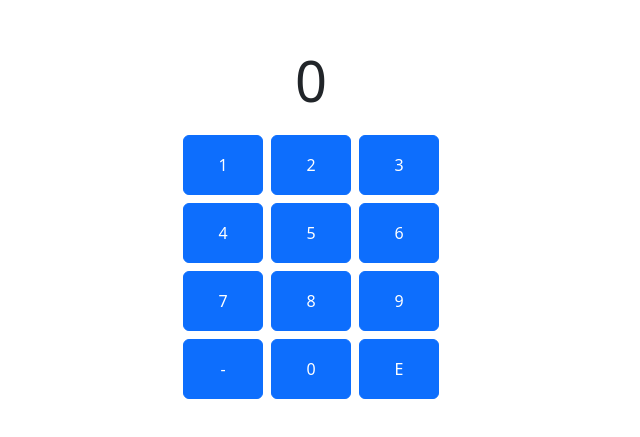
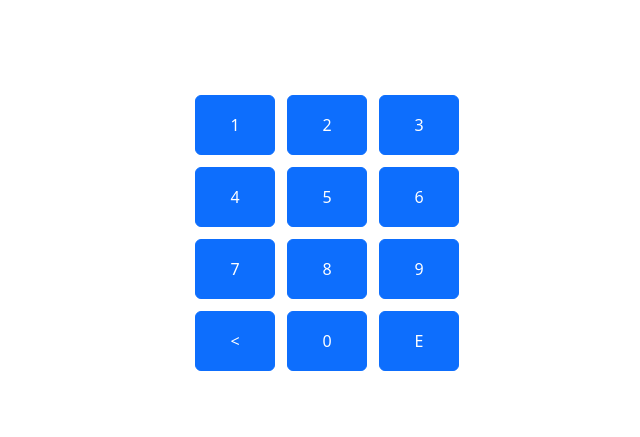
Before and after one commit to senisyom/homework-67, a React (Vite) app: page / in a window 1280 px wide. Shown: the part 175-612 px from the top of the page, without its empty margins (329-969 px from the left). Built offline with nearby package versions, Linux system fonts and the light colour scheme.

Commit message:
Added logic to add numbers

```diff
--- a/src/containers/PasswordLock/CounterSlice.ts
+++ b/src/containers/PasswordLock/CounterSlice.ts
@@ -1,30 +1,33 @@
-import { createSlice, PayloadAction } from "@reduxjs/toolkit";
+import { createSlice, current, PayloadAction } from "@reduxjs/toolkit";
 
-interface CounterState {
-  value: number;
+export interface INumbers {
+  values: string
+}
+
+interface CounterState extends INumbers {
+  currentValue: string;
 }
 
 const initialState: CounterState = {
-  value: 0,
+  values: '',
+  currentValue: '',
 };
-
 
 export const CounterSlice = createSlice({
   name: "counter",
   initialState,
   reducers: {
-    addNumber: (state) => {
-      state.value += state.value;
+    pickOneNumber: (state, action: PayloadAction<string>) => {
+      if (state.currentValue.length < 4) {
+        state.currentValue += action.payload;
+      }
     },
-    deleteNumber: (state) => {
-      state.value -= 1;
-    },
-    increaseByNumber: (state, action: PayloadAction<number>) => {
-      state.value += action.payload;
+
+    deleteOneNumber: (state) => {
+      state.currentValue = state.currentValue.slice(0, -1);
     },
   },
 });
 
 export const counterReducer = CounterSlice.reducer;
-
-export const { addNumber, deleteNumber, increaseByNumber } = CounterSlice.actions;
+export const { pickOneNumber, deleteOneNumber } = CounterSlice.actions;
--- a/src/containers/PasswordLock/PasswordLock.tsx
+++ b/src/containers/PasswordLock/PasswordLock.tsx
@@ -1,24 +1,21 @@
 import { useDispatch, useSelector } from "react-redux";
-import { deleteNumber, increaseByNumber } from "./CounterSlice";
-import { RootState } from "@reduxjs/toolkit/query";
+import { pickOneNumber, deleteOneNumber } from "./CounterSlice";
+
+import { RootState } from "../../app/store";
 
 const PasswordLock = () => {
-  const counterValue = useSelector((state: RootState) => state.counter.value);
+  const counterValue = useSelector(
+    (state: RootState) => state.counter.currentValue
+  );
   const dispatch = useDispatch();
 
-  const buttons = [
-    [1, 2, 3],
-    [4, 5, 6],
-    [7, 8, 9],
-    ["-", 0, "E"],
-  ];
+  const buttons = [1, 2, 3, 4, 5, 6, 7, 8, 9, "<", 0, "E"];
 
-  const handleButtonClick = (value) => {
-    if (value === "-") {
-      dispatch(deleteNumber());
-    } else if (value === "E") {
+  const pickNumber = (value: string) => {
+    if (value === "<") {
+      dispatch(deleteOneNumber());
     } else {
-      dispatch(increaseByNumber(Number(value)));
+      dispatch(pickOneNumber(value));
     }
   };
 
@@ -29,20 +26,23 @@ const PasswordLock = () => {
     >
       <div className="container-sm text-center">
         <div className="mb-3 display-4">{counterValue}</div>
-        <div className="d-flex flex-column align-items-center">
-          {buttons.map((numbers, index) => (
-            <div className="d-flex" key={index}>
-              {numbers.map((value) => (
+        <div
+          className="d-grid gap-1"
+          style={{
+            gridTemplateColumns: "repeat(3, 1fr)",
+            maxWidth: "240px",
+            margin: "0 auto",
+          }}
+        >
+          {buttons.map((value) => (
             <button
               key={value}
               className="btn btn-primary m-1"
               style={{ width: "80px", height: "60px" }}
-                  onClick={() => handleButtonClick(value)}
+              onClick={() => pickNumber(value.toString())}
             >
               {value}
             </button>
-              ))}
-            </div>
           ))}
         </div>
       </div>
--- /dev/null
+++ b/src/types.d.ts
@@ -0,0 +1,3 @@
+export interface INumbers  {
+    value: number
+};
```
Lines whose indentation alone changed are shown as unchanged.
